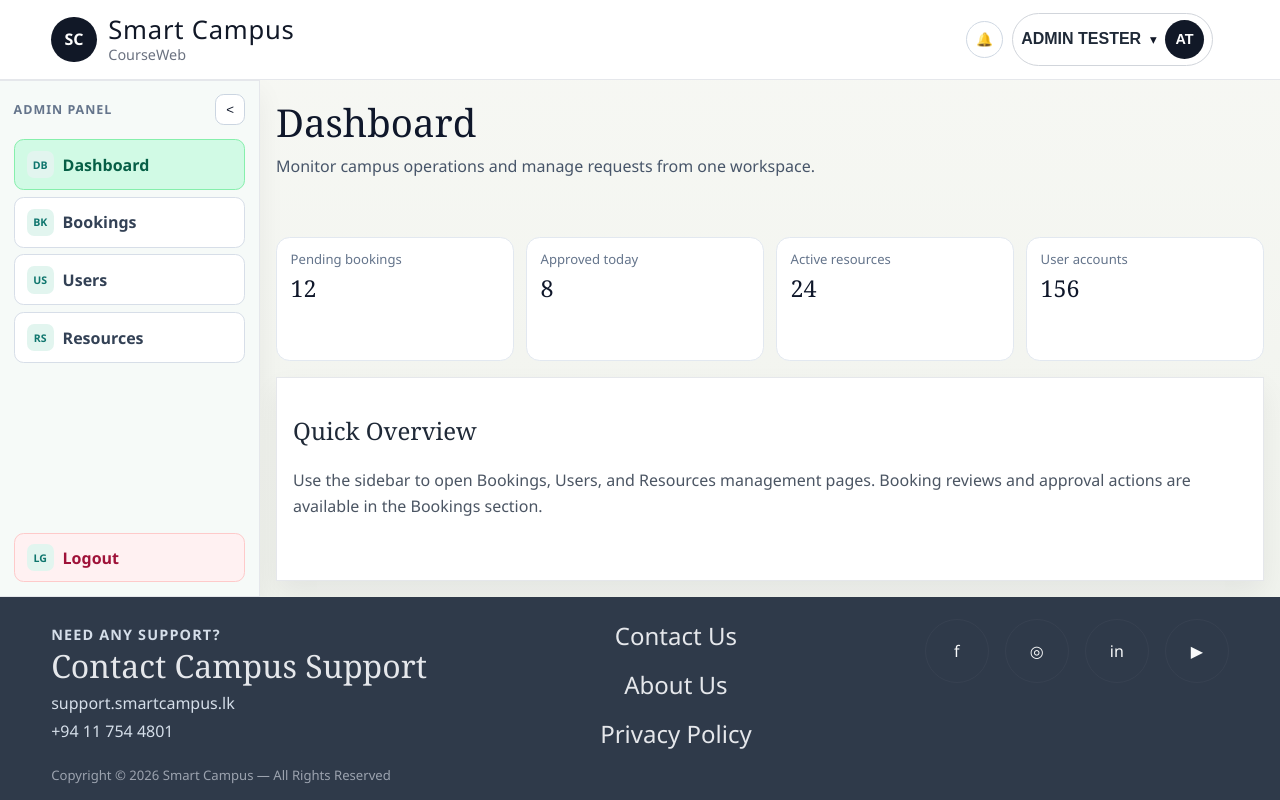
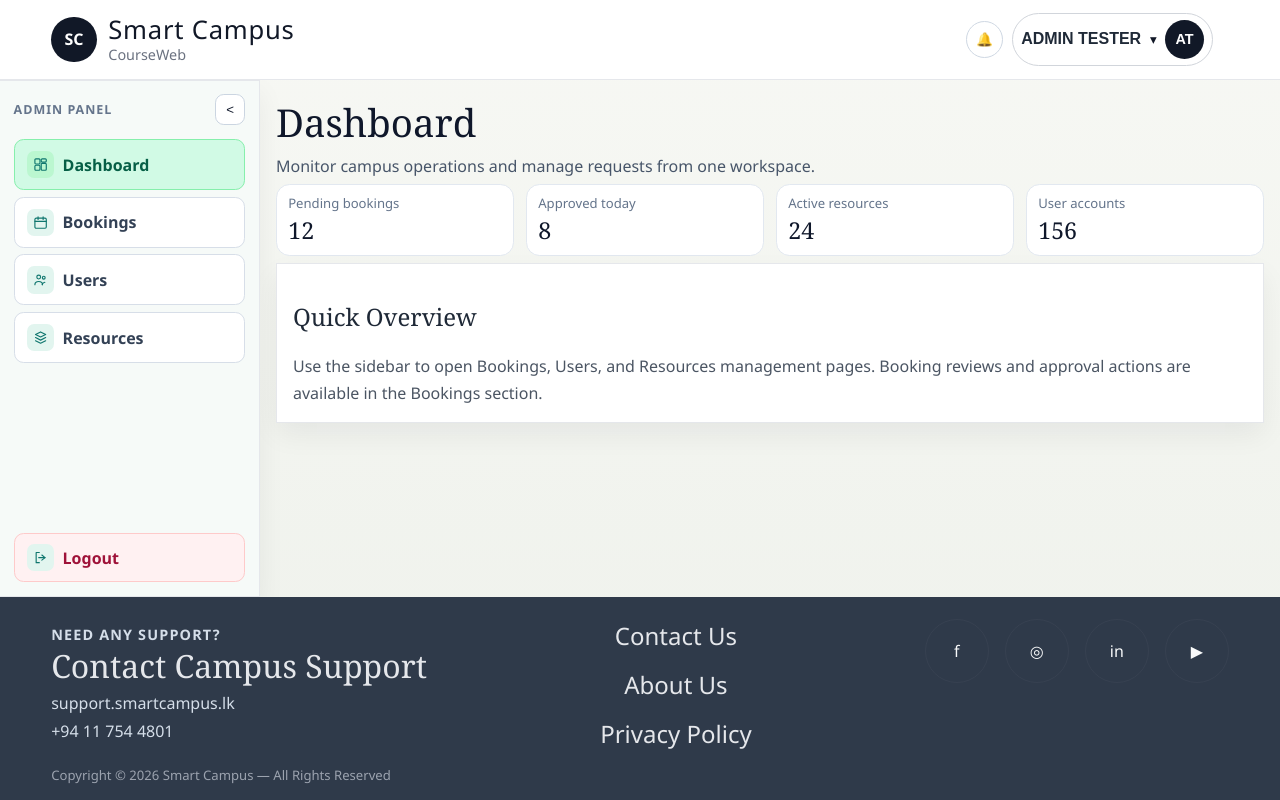
Before and after one commit to SandunDulanjana/Campus-Operations-Manager-COM-, a React app in the folder frontend/: page /admin/dashboard in a window 1280 px wide. Built offline with nearby package versions, Linux system fonts and the light colour scheme; the HTML template or start-up script is replaced by a standard one.

Commit message:
fix: compact admin dashboard spacing and add sidebar icons

```diff
--- a/frontend/src/App.css
+++ b/frontend/src/App.css
@@ -401,6 +401,16 @@
   background: #e2f5ef;
 }
 
+.admin-nav-icon svg {
+  width: 0.95rem;
+  height: 0.95rem;
+  fill: none;
+  stroke: currentColor;
+  stroke-width: 1.8;
+  stroke-linecap: round;
+  stroke-linejoin: round;
+}
+
 .admin-nav-link:hover {
   border-color: #99c9bf;
   background: #ecfdf5;
@@ -410,6 +420,10 @@
   background: #d1fae5;
   color: #065f46;
   border-color: #86efac;
+}
+
+.admin-nav-link.active .admin-nav-icon {
+  background: #bbf7d0;
 }
 
 .admin-sidebar-footer {
@@ -434,7 +448,7 @@
 .admin-main-content {
   min-width: 0;
   display: grid;
-  gap: 1rem;
+  gap: 0.4rem;
   padding: 1rem;
   overflow: auto;
 }
@@ -444,13 +458,27 @@
 }
 
 .admin-bookings-page {
-  display: grid;
-  gap: 1rem;
+  display: flex;
+  flex-direction: column;
+  gap: 0.3rem;
+}
+
+.admin-bookings-page .panel-header {
+  margin-bottom: 1rem;
+}
+
+.admin-bookings-page .panel-header h1 {
+  margin: 0;
+}
+
+.admin-bookings-page .panel-header p {
+  margin: 0.1rem 0 0;
 }
 
 .admin-home-page {
-  display: grid;
-  gap: 1rem;
+  display: flex;
+  flex-direction: column;
+  gap: 0.45rem;
 }
 
 .admin-home-header h1 {
@@ -474,7 +502,7 @@
   border: 1px solid #e2e8f0;
   border-radius: 0.85rem;
   background: #ffffff;
-  padding: 0.72rem 0.85rem;
+  padding: 0.55rem 0.7rem;
 }
 
 .admin-stat-card p {
@@ -484,7 +512,7 @@
 }
 
 .admin-stat-card h2 {
-  margin: 0.3rem 0 0;
+  margin: 0.15rem 0 0;
   color: #0f172a;
   font-size: 1.45rem;
 }
@@ -516,23 +544,26 @@
   background: #ffffff;
   border: 1px solid #e5e7eb;
   box-shadow: 0 12px 26px rgba(15, 23, 42, 0.06);
-  padding: 0.8rem;
+  padding: 0.45rem 0.6rem;
   display: flex;
   align-items: center;
-  gap: 0.72rem;
+  gap: 2rem;
   flex-wrap: nowrap;
 }
 
 .admin-filter-row label {
-  display: grid;
-  gap: 0.32rem;
+  display: flex;
+  align-items: center;
+  gap: 1rem;
   min-width: 210px;
   color: #334155;
   font-weight: 700;
 }
 
+
 .admin-filter-row select {
   height: 2.25rem;
+  width: 170px;
 }
 
 .admin-filter-row .primary-btn {
--- a/frontend/src/admin/AdminLayout.jsx
+++ b/frontend/src/admin/AdminLayout.jsx
@@ -2,11 +2,60 @@ import { useState } from 'react'
 import { NavLink, Outlet } from 'react-router-dom'
 
 const adminLinks = [
-  { to: '/admin/dashboard', label: 'Dashboard', icon: 'DB' },
-  { to: '/admin/bookings', label: 'Bookings', icon: 'BK' },
-  { to: '/admin/users', label: 'Users', icon: 'US' },
-  { to: '/admin/resources', label: 'Resources', icon: 'RS' },
+  { to: '/admin/dashboard', label: 'Dashboard', icon: 'dashboard' },
+  { to: '/admin/bookings', label: 'Bookings', icon: 'bookings' },
+  { to: '/admin/users', label: 'Users', icon: 'users' },
+  { to: '/admin/resources', label: 'Resources', icon: 'resources' },
 ]
+
+function NavIcon({ kind }) {
+  if (kind === 'dashboard') {
+    return (
+      <svg viewBox="0 0 24 24" aria-hidden="true">
+        <rect x="3" y="3" width="8" height="8" rx="1.5" />
+        <rect x="13" y="3" width="8" height="5" rx="1.5" />
+        <rect x="13" y="10" width="8" height="11" rx="1.5" />
+        <rect x="3" y="13" width="8" height="8" rx="1.5" />
+      </svg>
+    )
+  }
+
+  if (kind === 'bookings') {
+    return (
+      <svg viewBox="0 0 24 24" aria-hidden="true">
+        <rect x="3" y="5" width="18" height="16" rx="2" />
+        <path d="M8 3v4M16 3v4M3 10h18" />
+      </svg>
+    )
+  }
+
+  if (kind === 'users') {
+    return (
+      <svg viewBox="0 0 24 24" aria-hidden="true">
+        <circle cx="9" cy="8" r="3" />
+        <path d="M3 20c0-3 2.7-5 6-5s6 2 6 5" />
+        <circle cx="17" cy="9" r="2.2" />
+        <path d="M14.5 20c.3-1.9 1.9-3.4 4.2-3.8" />
+      </svg>
+    )
+  }
+
+  if (kind === 'resources') {
+    return (
+      <svg viewBox="0 0 24 24" aria-hidden="true">
+        <path d="M4 7l8-4 8 4-8 4-8-4z" />
+        <path d="M4 12l8 4 8-4" />
+        <path d="M4 17l8 4 8-4" />
+      </svg>
+    )
+  }
+
+  return (
+    <svg viewBox="0 0 24 24" aria-hidden="true">
+      <circle cx="12" cy="12" r="8" />
+    </svg>
+  )
+}
 
 function AdminLayout() {
   const [collapsed, setCollapsed] = useState(false)
@@ -34,7 +83,7 @@ function AdminLayout() {
               className={({ isActive }) => (isActive ? 'admin-nav-link active' : 'admin-nav-link')}
             >
               <span className="admin-nav-icon" aria-hidden="true">
-                {link.icon}
+                <NavIcon kind={link.icon} />
               </span>
               <span className="admin-nav-text">{link.label}</span>
             </NavLink>
@@ -44,7 +93,11 @@ function AdminLayout() {
         <div className="admin-sidebar-footer">
           <button type="button" className="admin-logout-btn">
             <span className="admin-nav-icon" aria-hidden="true">
-              LG
+              <svg viewBox="0 0 24 24" aria-hidden="true">
+                <path d="M10 4H5v16h5" />
+                <path d="M14 8l5 4-5 4" />
+                <path d="M9 12h10" />
+              </svg>
             </span>
             <span className="admin-nav-text">Logout</span>
           </button>
```
